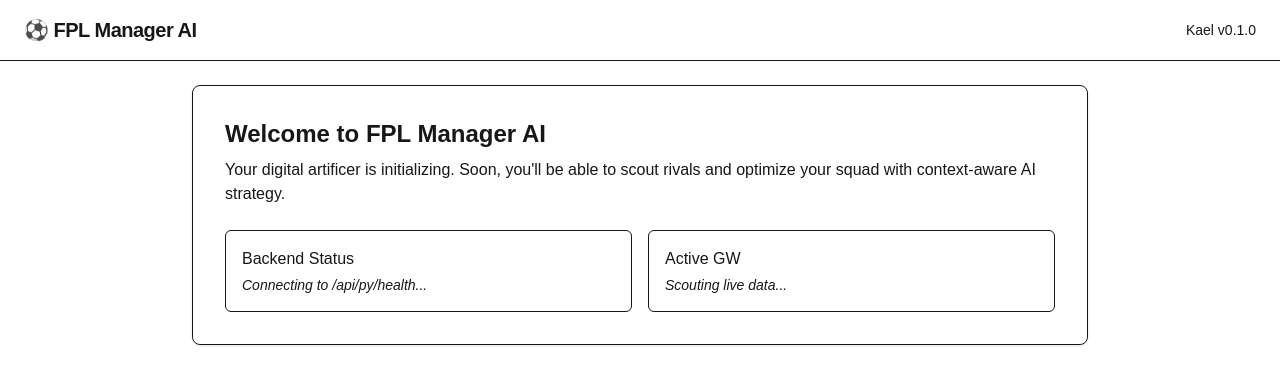
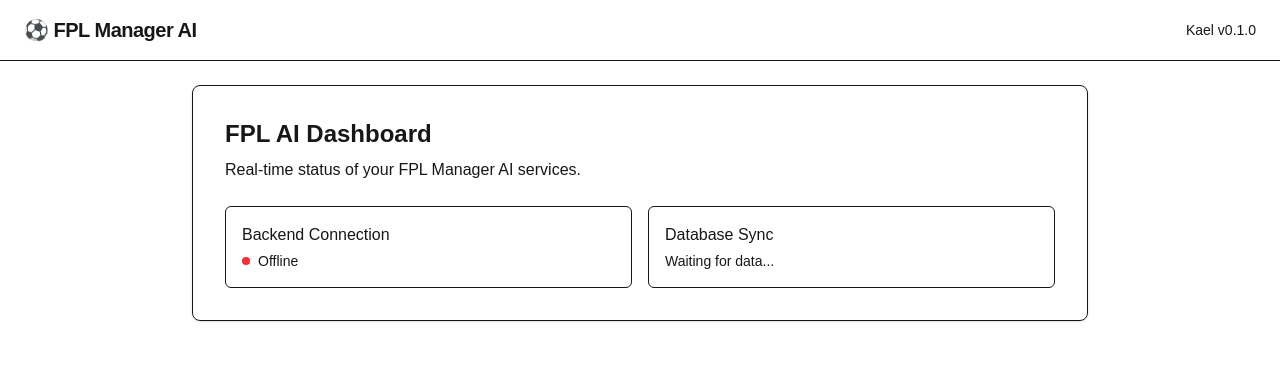
Before and after one commit to kaelribeiro1602/fpl-manager-ai, a Next.js app in the folder frontend/: page / in a window 1280 px wide. Shown: the top 384 px of the page. Built offline with nearby package versions, Linux system fonts and the light colour scheme; no server answers.

Commit message:
feat: hook up frontend to python api

```diff
--- a/frontend/src/app/page.tsx
+++ b/frontend/src/app/page.tsx
@@ -1,20 +1,63 @@
+"use client";
+
+import { useEffect, useState } from "react";
+
 export default function Home() {
+  const [status, setStatus] = useState<"loading" | "online" | "offline">("loading");
+  const [playerCount, setPlayerCount] = useState<number | null>(null);
+
+  useEffect(() => {
+    async function checkBackend() {
+      try {
+        // Checking health
+        const healthRes = await fetch("/api/py/health");
+        const healthData = await healthRes.json();
+
+        if (healthData.status === "ok") {
+          setStatus("online");
+
+          // Fetching bootstrap data as a test
+          const bootstrapRes = await fetch("/api/py/bootstrap");
+          const bootstrapData = await bootstrapRes.json();
+          if (bootstrapData.success) {
+            setPlayerCount(bootstrapData.data.elements.length);
+          }
+        } else {
+          setStatus("offline");
+        }
+      } catch (err) {
+        console.error("Failed to connect to backend:", err);
+        setStatus("offline");
+      }
+    }
+
+    checkBackend();
+  }, []);
+
   return (
     <div className="max-w-4xl mx-auto space-y-6">
       <div className="rounded-lg border bg-card p-8 shadow-sm">
-        <h2 className="text-2xl font-semibold mb-2">Welcome to FPL Manager AI</h2>
+        <h2 className="text-2xl font-semibold mb-2">FPL AI Dashboard</h2>
         <p className="text-muted-foreground mb-6">
-          Your digital artificer is initializing. Soon, you'll be able to scout rivals and optimize your squad with context-aware AI strategy.
+          Real-time status of your FPL Manager AI services.
         </p>
 
         <div className="grid grid-cols-1 md:grid-cols-2 gap-4">
           <div className="p-4 rounded-md bg-muted/50 border">
-            <h3 className="font-medium mb-1">Backend Status</h3>
-            <p className="text-sm text-muted-foreground italic">Connecting to /api/py/health...</p>
+            <h3 className="font-medium mb-1">Backend Connection</h3>
+            <div className="flex items-center gap-2">
+              <div className={`h-2 w-2 rounded-full ${
+                status === "loading" ? "bg-yellow-500 animate-pulse" :
+                status === "online" ? "bg-green-500" : "bg-red-500"
+              }`} />
+              <p className="text-sm capitalize">{status}</p>
+            </div>
           </div>
           <div className="p-4 rounded-md bg-muted/50 border">
-            <h3 className="font-medium mb-1">Active GW</h3>
-            <p className="text-sm text-muted-foreground italic">Scouting live data...</p>
+            <h3 className="font-medium mb-1">Database Sync</h3>
+            <p className="text-sm text-muted-foreground">
+              {playerCount ? `Loaded ${playerCount} FPL players` : "Waiting for data..."}
+            </p>
           </div>
         </div>
       </div>
```
